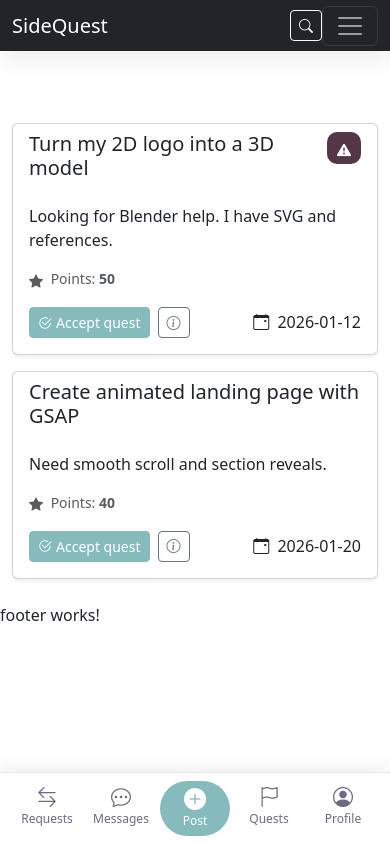
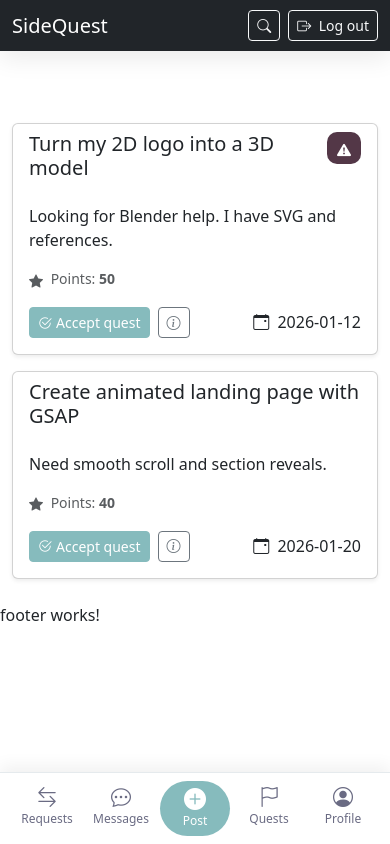
Before and after one commit to SirRicharod/mergemages-sidequest, an Angular app in the folder angular-frontend/: page / in a window 390 px wide. Built offline with nearby package versions, Linux system fonts and the light colour scheme.

Commit message:
Added a log-out button next to search button in phone-mode

```diff
--- a/angular-frontend/src/app/components/navbar/navbar.html
+++ b/angular-frontend/src/app/components/navbar/navbar.html
@@ -7,17 +7,22 @@
             SideQuest
         </a>
 
-        <!-- Mobile search icon (phone only) -->
-        <button class="btn btn-outline-light btn-sm ms-auto d-lg-none" type="button" aria-label="Search"
-            (click)="openMobileSearch?.()">
-            <i class="bi bi-search"></i>
-        </button>
+        <!-- Mobile actions (phone only): Search + Logout -->
+        <div class="d-flex align-items-center gap-2 ms-auto d-lg-none">
+            <button class="btn btn-outline-light btn-sm" type="button" aria-label="Search"
+                (click)="openMobileSearch?.()">
+                <i class="bi bi-search"></i>
+            </button>
+            <button *ngIf="isAuthenticated" class="btn btn-outline-light btn-sm" type="button" (click)="onLogout()">
+                <i class="bi bi-box-arrow-right me-1"></i> Log out
+            </button>
+        </div>
 
-        <!-- Toggler for mobile (kept) -->
-        <button class="navbar-toggler d-lg-none" type="button" data-bs-toggle="collapse" data-bs-target="#sqNavbar"
+        <!-- Toggler for mobile -->
+        <!-- <button class="navbar-toggler" type="button" data-bs-toggle="collapse" data-bs-target="#sqNavbar"
             aria-controls="sqNavbar" aria-expanded="false" aria-label="Toggle navigation">
             <span class="navbar-toggler-icon"></span>
-        </button>
+        </button> -->
 
         <!-- Desktop nav -->
         <div class="collapse navbar-collapse" id="sqNavbar">
@@ -37,10 +42,11 @@
                 </li>
             </ul>
 
-            <!-- Right side (desktop): auth-aware controls -->
+            <!-- Desktop actions -->
             <div class="d-none d-lg-flex align-items-center gap-2 ms-auto">
-                <button *ngIf="isAuthenticated" class="btn btn-outline-light btn-sm" (click)="onLogout()">Log
-                    out</button>
+                <button *ngIf="isAuthenticated" class="btn btn-outline-light btn-sm" (click)="onLogout()">
+                    <i class="bi bi-box-arrow-right me-1"></i> Log out
+                </button>
                 <span *ngIf="isAuthenticated" class="navbar-text small text-white-50">
                     {{ username || 'You' }}
                 </span>
```
